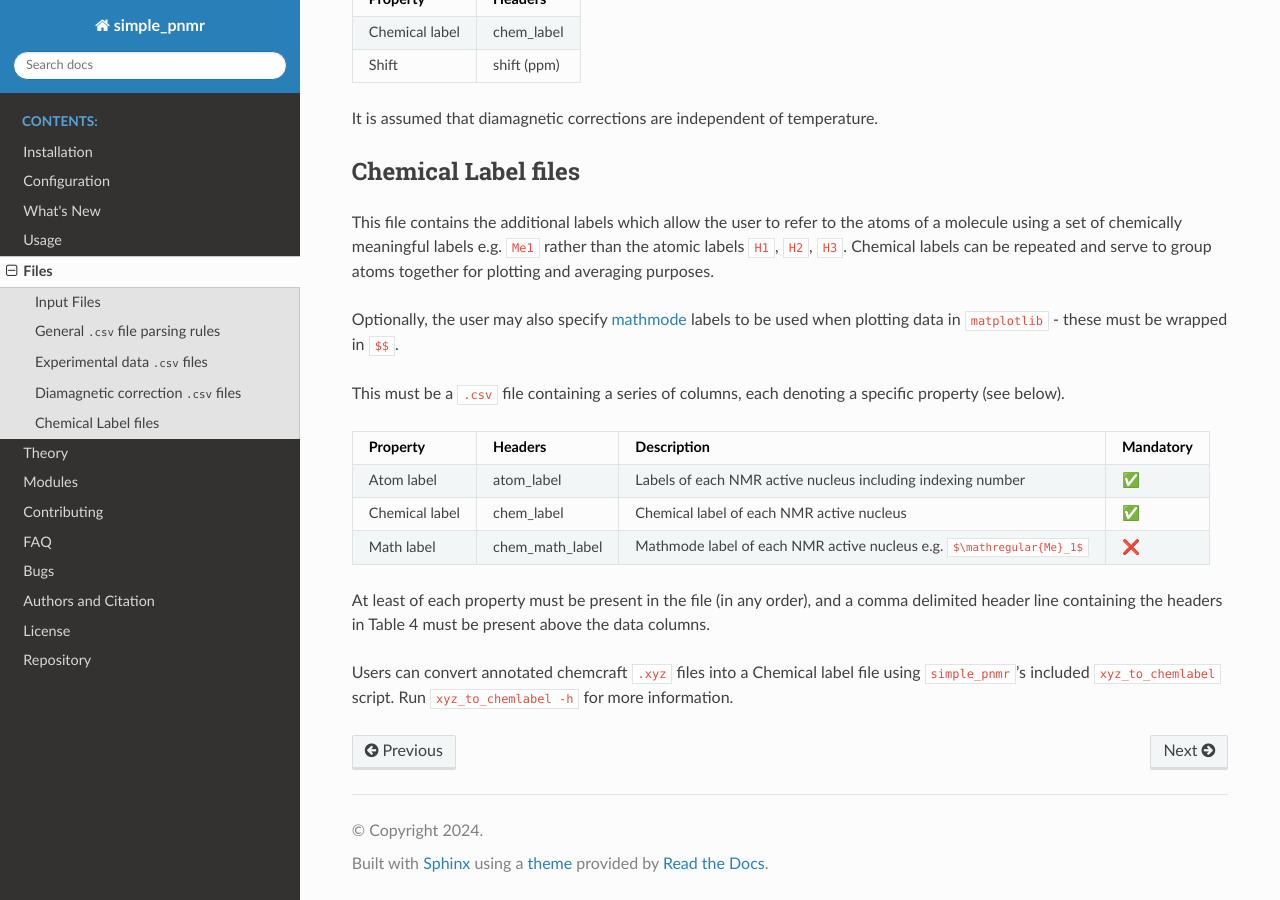
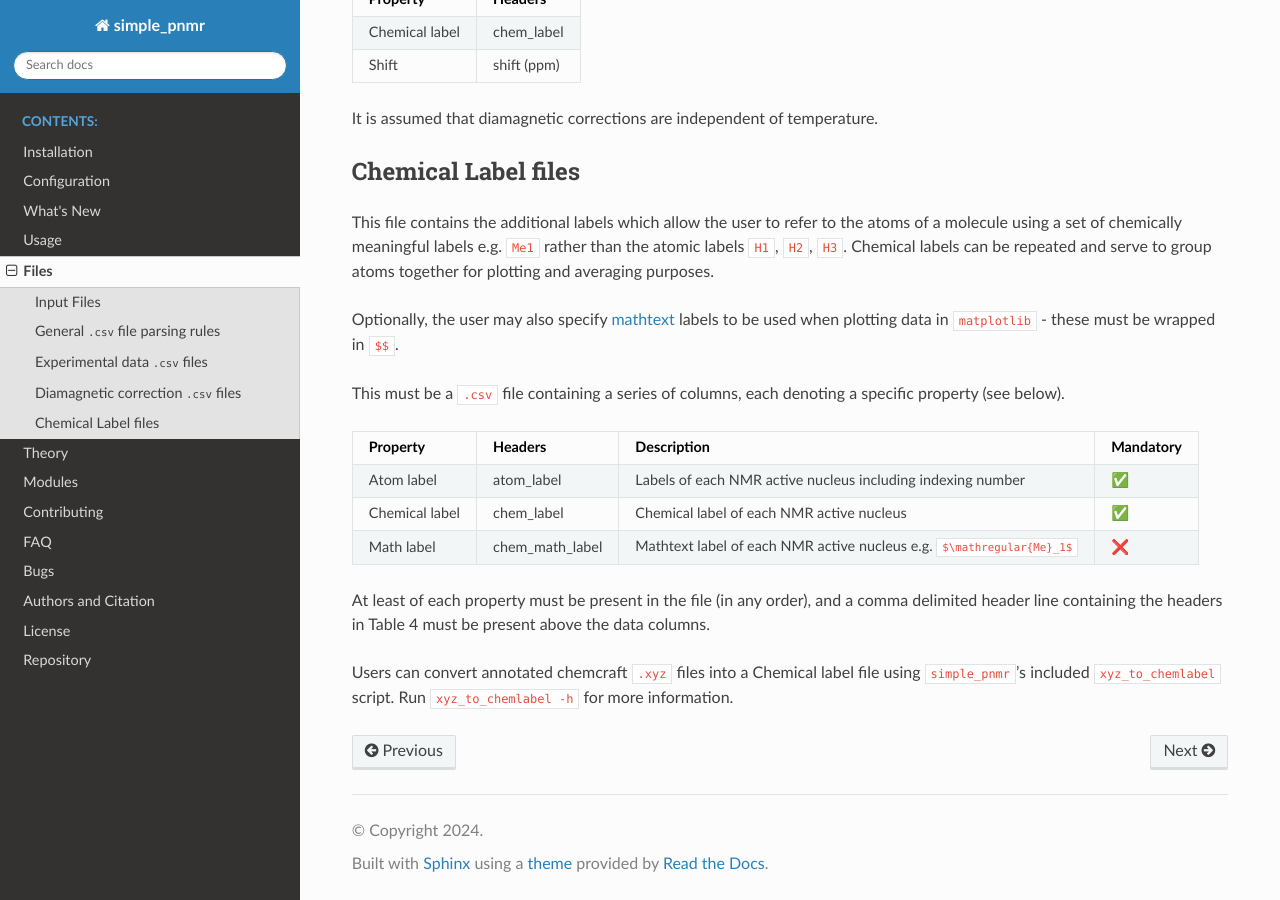
Before and after one commit to Mephistos-ML/paranmr, a Sphinx documentation site: the page built from docs/source/files.rst, in a window 1280 px wide and 900 px high, scrolled down 1574 px. Built offline with Sphinx 7.4.7 and the Read the Docs theme 3.1.0, drawn with Linux system fonts in a browser that asks for light colours.

```diff
--- a/docs/source/files.rst
+++ b/docs/source/files.rst
@@ -98,7 +98,7 @@
 chemically meaningful labels e.g. ``Me1`` rather than the atomic labels ``H1``, ``H2``, ``H3``. Chemical labels
 can be repeated and serve to group atoms together for plotting and averaging purposes.
 
-Optionally, the user may also specify `mathmode <https://matplotlib.org/stable/users/explain/text/mathtext.html>`_ labels to be used when plotting data in ``matplotlib`` - these must
+Optionally, the user may also specify `mathtext <https://matplotlib.org/stable/users/explain/text/mathtext.html>`_ labels to be used when plotting data in ``matplotlib`` - these must
 be wrapped in ``$$``.
 
 This must be a ``.csv`` file containing a series of columns, each denoting a specific property (see below).
@@ -110,7 +110,7 @@
 +-------------------+----------------------+------------------------------------------------------------------------------+--------------------------+
 | Chemical label    | chem_label           | Chemical label of each NMR active nucleus                                    | |:white_check_mark:|     |
 +-------------------+----------------------+------------------------------------------------------------------------------+--------------------------+
-| Math label        | chem_math_label      | Mathmode label of each NMR active nucleus e.g. ``$\mathregular{Me}_1$``      | |:x:|                    |
+| Math label        | chem_math_label      | Mathtext label of each NMR active nucleus e.g. ``$\mathregular{Me}_1$``      | |:x:|                    |
 +-------------------+----------------------+------------------------------------------------------------------------------+--------------------------+
 
 At least of each property must be present in the file (in any order), and a comma delimited header line
```
